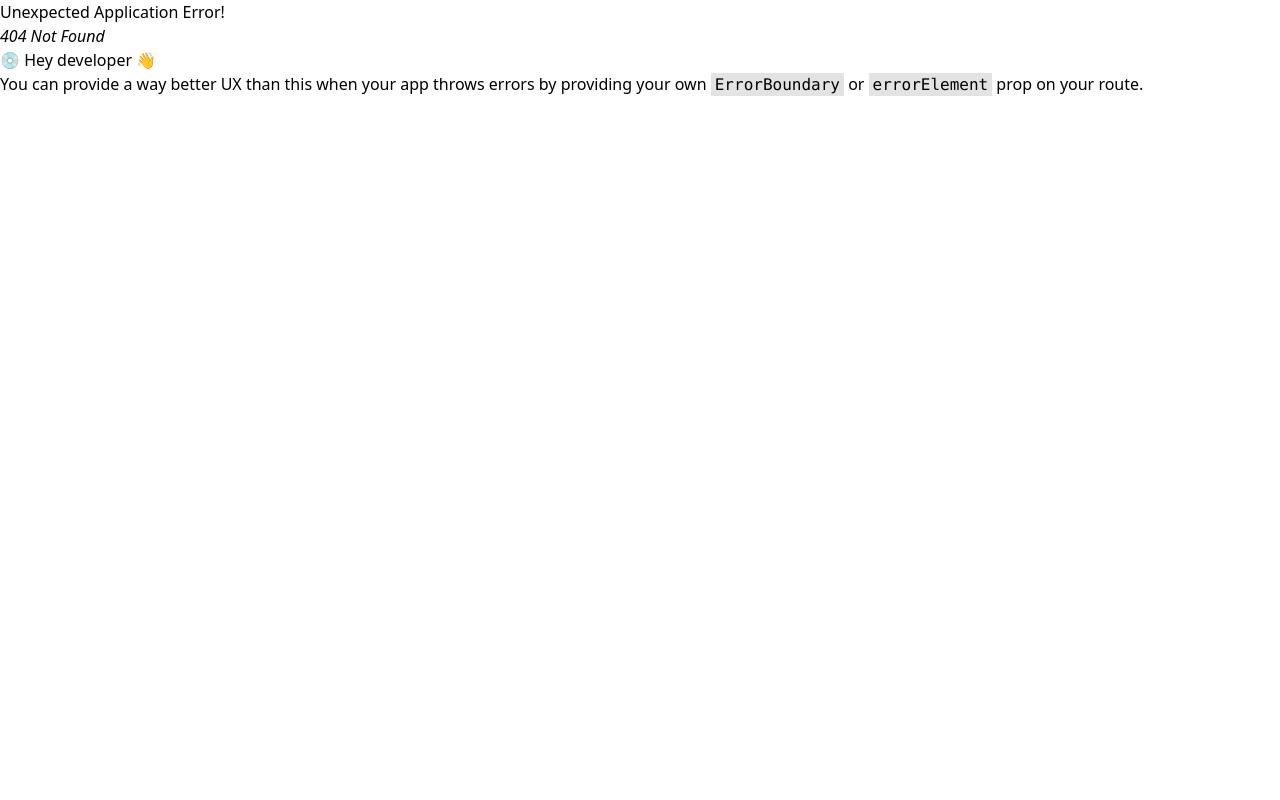
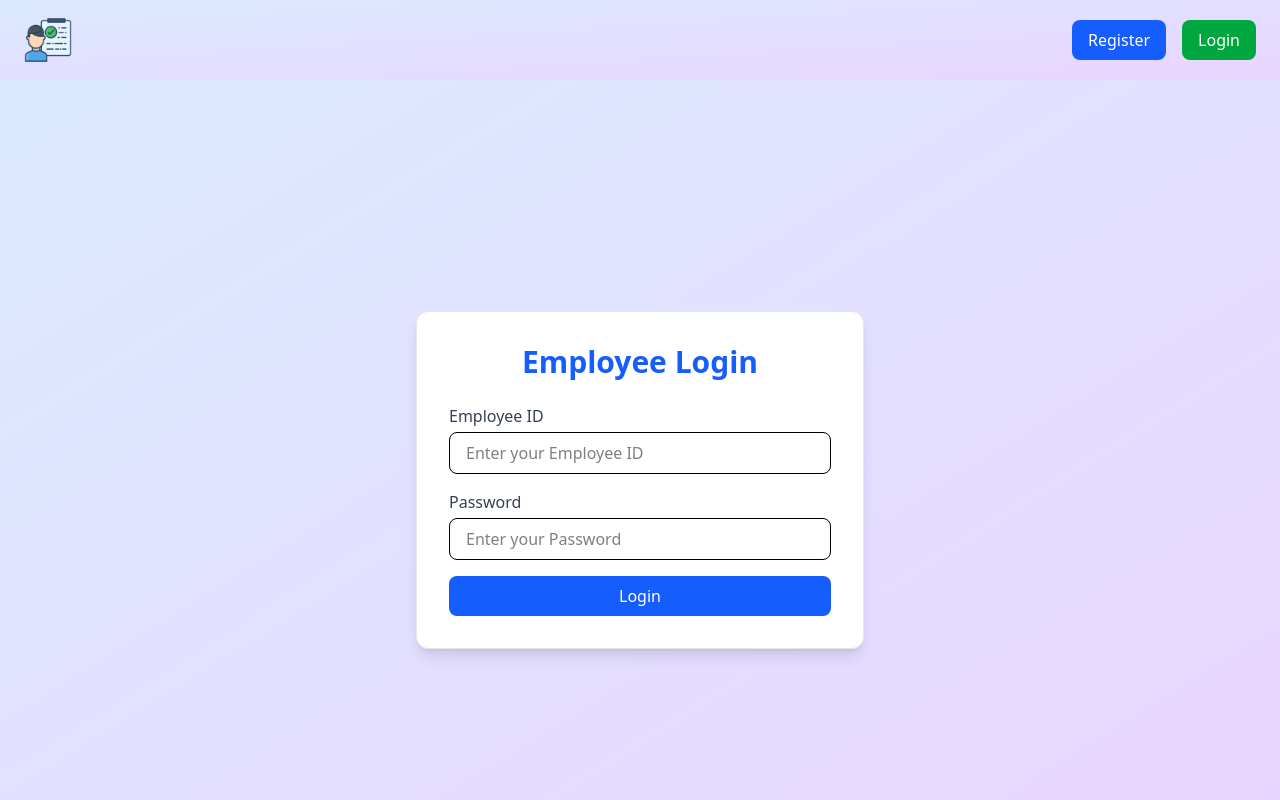
Before and after one commit to PathakShailendra/Attendence-System, a React (Vite) app in the folder Frontend/: page /employee/login in a window 1280 px wide. Before the commit this address had no page. Shown: the top 800 px of the page. Built offline with nearby package versions, Linux system fonts and the light colour scheme.

Commit message:
employee login added

```diff
--- a/Frontend/src/common/SummaryApi.js
+++ b/Frontend/src/common/SummaryApi.js
@@ -17,6 +17,9 @@ const SummaryApi = {
   markAttendance: {
     url: "/api/employee/mark/attendence", // ✅ Added this line
   },
+  loginEmployee : {
+    url : "/api/employee/login"
+  }
 };
 
 export default SummaryApi;
--- a/Frontend/src/components/Header.jsx
+++ b/Frontend/src/components/Header.jsx
@@ -1,33 +1,34 @@
-import React from 'react';
-import { Link } from 'react-router-dom';
-import logo from '../assets/immigration.png'
+import React from "react";
+import { Link } from "react-router-dom";
+import logo from "../assets/immigration.png";
 
 const Header = () => {
   return (
     <header className="w-full bg-gradient-to-br from-blue-100 to-purple-200 shadow-md px-6 py-4 flex justify-between items-center">
       {/* Logo on the left */}
+      <Link to={'/'}>
         <div className="flex items-center space-x-2">
           <img
             src={logo}
             alt="Attendance Logo"
             className="w-12 h-12 object-contain"
           />
-
         </div>
+      </Link>
 
       {/* Buttons on the right */}
       <div className="flex space-x-4 ml-auto">
         <Link
-          to="/employee/register"
+          to="/register"
           className="bg-blue-600 text-white px-4 py-2 rounded-lg hover:bg-blue-700 transition duration-300"
         >
-          Employee Register
+          Register
         </Link>
         <Link
-          to="/check/attendance"
+          to="/login"
           className="bg-green-600 text-white px-4 py-2 rounded-lg hover:bg-green-700 transition duration-300"
         >
-          Check Attendance
+          Login
         </Link>
       </div>
     </header>
--- a/Frontend/src/pages/AdminLogin.jsx
+++ b/Frontend/src/pages/AdminLogin.jsx
@@ -50,8 +50,8 @@ const AdminLogin = () => {
 
         // Navigate after 2 seconds delay
         setTimeout(() => {
-          navigate("/admin/dashboard");
-        }, 2000);
+          navigate("/check/attendance");
+        }, 1000);
       }
     } catch (error) {
       AxiosToastError(error);
--- /dev/null
+++ b/Frontend/src/pages/EmployeeLogin.jsx
@@ -0,0 +1,96 @@
+import React, { useState } from 'react';
+import { useNavigate } from 'react-router-dom';
+import Axios from '../utils/Axios'; // Assuming you're using Axios
+import SummaryApi from '../common/SummaryApi'; // Replace with your actual path
+import toast from 'react-hot-toast';
+import AxiosToastError from '../utils/AxiosToastError';
+
+const EmployeeLogin = () => {
+  const [formData, setFormData] = useState({
+    empId: '',
+    password: '',
+  });
+
+  const [error, setError] = useState('');
+  const navigate = useNavigate();
+
+  const handleChange = (e) => {
+    setFormData({
+      ...formData,
+      [e.target.name]: e.target.value,
+    });
+  };
+
+  const handleLogin = async (e) => {
+    e.preventDefault();
+
+    const { empId, password } = formData;
+
+    if (!empId || !password) {
+      setError('Please fill all the required fields.');
+      return;
+    }
+
+    try {
+      const response = await Axios.post(SummaryApi.loginEmployee.url, formData);
+
+      if (response?.data?.token) {
+        setError('');
+        toast.success('Login Successful!');
+        setTimeout(() => {
+          navigate('/check/attendance');
+        }, 1000); // Wait for 1 second before navigating
+      }
+    } catch (error) {
+      setError('Invalid credentials. Please try again.');
+      AxiosToastError(error);
+    }
+  };
+
+  return (
+    <div className="min-h-screen bg-gradient-to-br from-blue-100 to-purple-200 flex items-center justify-center">
+      <div className="bg-white shadow-lg rounded-xl p-8 w-full max-w-md border border-gray-200">
+        <h2 className="text-3xl font-bold text-center text-[#155DFC] mb-6">
+          Employee Login
+        </h2>
+        <form onSubmit={handleLogin} className="space-y-4">
+          <div>
+            <label className="block text-gray-700 font-medium">Employee ID</label>
+            <input
+              type="text"
+              name="empId"
+              value={formData.empId}
+              onChange={handleChange}
+              className="w-full mt-1 px-4 py-2 border rounded-lg focus:outline-none focus:ring-2 focus:ring-[#155DFC]"
+              placeholder="Enter your Employee ID"
+            />
+          </div>
+          <div>
+            <label className="block text-gray-700 font-medium">Password</label>
+            <input
+              type="password"
+              name="password"
+              value={formData.password}
+              onChange={handleChange}
+              className="w-full mt-1 px-4 py-2 border rounded-lg focus:outline-none focus:ring-2 focus:ring-[#155DFC]"
+              placeholder="Enter your Password"
+            />
+          </div>
+          {error && (
+            <div className="text-red-600 text-sm font-medium text-center">
+              {error}
+            </div>
+          )}
+          <button
+            type="submit"
+            className="w-full bg-[#155DFC] text-white py-2 rounded-lg hover:bg-[#2015fc] transition duration-300"
+          >
+            Login
+          </button>
+        </form>
+      </div>
+    </div>
+  );
+};
+
+export default EmployeeLogin;
--- a/Frontend/src/pages/Home.jsx
+++ b/Frontend/src/pages/Home.jsx
@@ -8,7 +8,7 @@ const Home = () => {
       {/* Left Side - Image */}
       <div className="w-full md:w-1/2 h-64 md:h-auto">
         <img
-          src="https://plus.unsplash.com/premium_photo-1744576035583-e014eb83ec2a?w=500&auto=format&fit=crop&q=60&ixlib=rb-4.0.3&ixid=M3wxMjA3fDB8MHxmZWF0dXJlZC1waG90b3MtZmVlZHwyMXx8fGVufDB8fHx8fA%3D%3D"
+          src="https://media.istockphoto.com/id/638204032/photo/woman-scaning-finger-print-for-enter-security-system.webp?a=1&b=1&s=612x612&w=0&k=20&c=7fJg-SK9GG1Wi2AomPgomHDdHyDlC1IvFFYH6Kw6OZo="
           alt="Attendance"
           className=" object-cover w-full h-full"
         />
--- a/Frontend/src/routes/index.jsx
+++ b/Frontend/src/routes/index.jsx
@@ -7,6 +7,7 @@ import AdminLogin from "../pages/AdminLogin";
 import EmployeeRegister from "../pages/EmployeeRegister";
 import CheckAttendance from "../pages/CheckAttendence";
 import MarkAttendance from "../pages/MarkAttendance";
+import EmployeeLogin from "../pages/EmployeeLogin";
 
 const router = createBrowserRouter([
   {
@@ -40,6 +41,10 @@ const router = createBrowserRouter([
         {
             path : "mark/attandence",
             element : <MarkAttendance />
+        },
+        {
+            path : "employee/login",
+            element : <EmployeeLogin />
         }
     ],
   },
```
Lines whose indentation alone changed are shown as unchanged.
